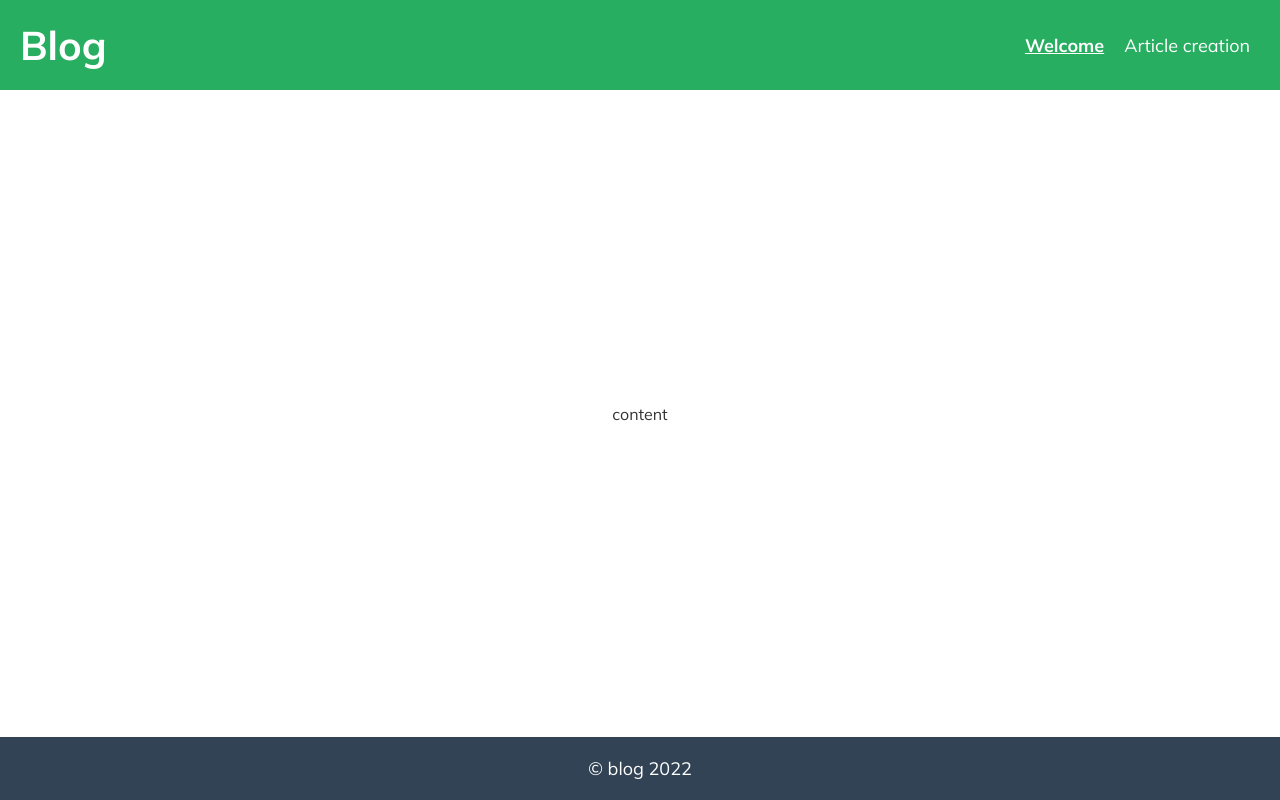
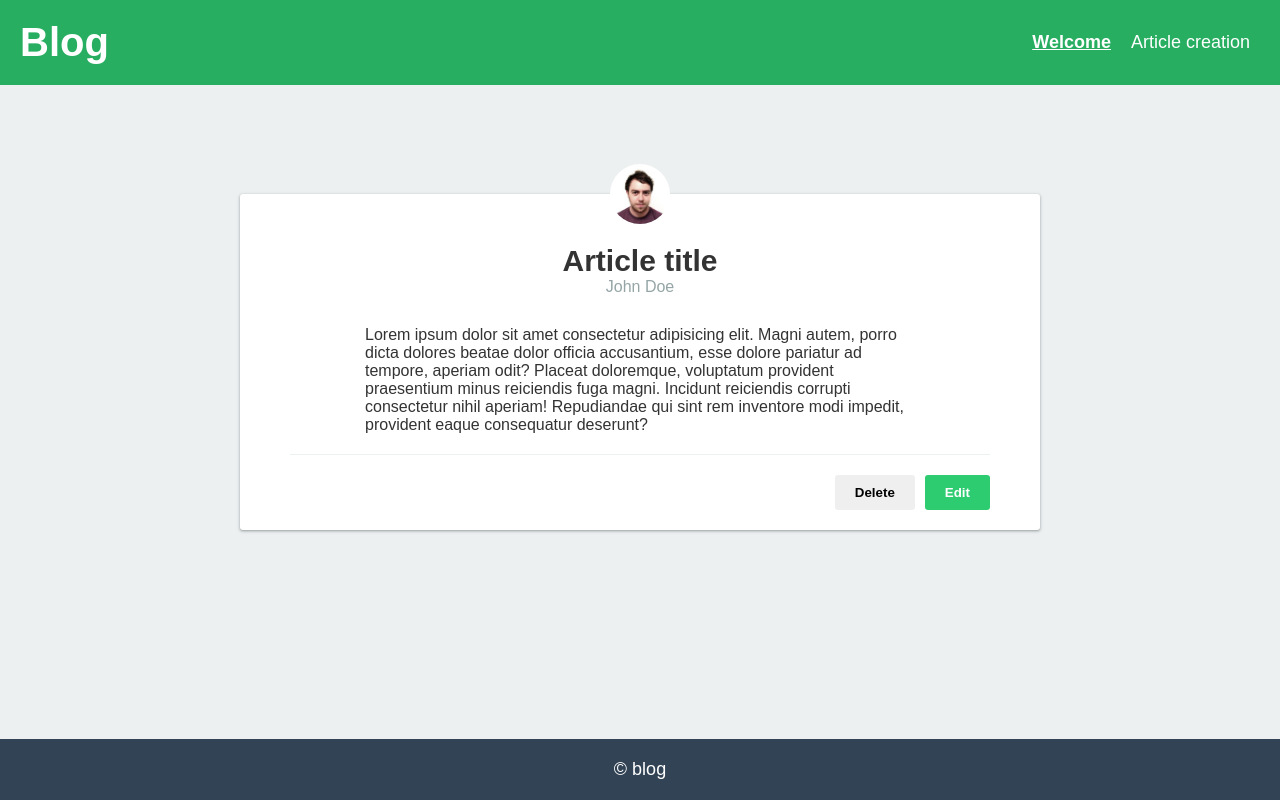
Before and after one commit to oldu73/blog-001, a website built with webpack: page src/index.html in a window 1280 px wide. Built offline with nearby package versions, Linux system fonts and the light colour scheme; a web font is replaced by a local one.

Commit message:
wip articles list

```diff
--- a/src/assets/styles/_variables.scss
+++ b/src/assets/styles/_variables.scss
@@ -5,7 +5,8 @@
   --text: #333;
   --divider: #ecf0f1;
   --dark-gey: #324355;
+  --hint: #95a5a6;
   --error: #e74c3c;
-  --font-family: "Mulish", sans-serif;
+  --font-family: "Muli", sans-serif;
   --box-shadow: 0 1px 2px 0 rgba(60,64,67,.3),0 1px 3px 1px rgba(60,64,67,.15)
 }
--- a/src/assets/styles/styles.scss
+++ b/src/assets/styles/styles.scss
@@ -48,6 +48,7 @@ header {
 .content {
   grid-area: content;
   padding: 20px;
+  background: var(--divider);
 }
 
 footer {
--- a/src/form/form.js
+++ b/src/form/form.js
@@ -32,7 +32,7 @@ form.addEventListener("submit", async (event) => {
 
 const formIsValid = (article) => {
   errors = [];
-  if (!article.author || !article.category || !article.content) {
+  if (!article.author || !article.category || !article.content || !article.img || !article.title) {
     errors.push("All fields must be filled!");
   }
   if (article.content.length < 20) {
--- a/src/form/form.scss
+++ b/src/form/form.scss
@@ -3,6 +3,7 @@
   justify-content: center;
   align-items: center;
   form {
+    background: white;
     width: 700px;
     padding: 4rem;
     box-shadow: var(--box-shadow);
--- a/src/index.html
+++ b/src/index.html
@@ -4,10 +4,8 @@
     <meta charset="UTF-8" />
     <meta name="viewport" content="width=device-width, initial-scale=1.0" />
     <meta http-equiv="X-UA-Compatible" content="ie=edge" />
-    <link rel="preconnect" href="https://fonts.googleapis.com" />
-    <link rel="preconnect" href="https://fonts.gstatic.com" crossorigin />
     <link
-      href="https://fonts.googleapis.com/css2?family=Mulish:wght@300;400;700&display=swap"
+      href="https://fonts.googleapis.com/css?family=Muli:300,400,700&display=swap"
       rel="stylesheet"
     />
     <title>Blog</title>
@@ -25,8 +23,29 @@
           </li>
         </ul>
       </header>
-      <div class="content">content</div>
-      <footer>© blog 2022</footer>
+      <div class="content">
+        <div class="articles-container">
+          <div class="article">
+            <img src="./assets/images/73.jpg" alt="profile" />
+            <h2>Article title</h2>
+            <p class="article-author">John Doe</p>
+            <p class="article-content">
+              Lorem ipsum dolor sit amet consectetur adipisicing elit. Magni
+              autem, porro dicta dolores beatae dolor officia accusantium, esse
+              dolore pariatur ad tempore, aperiam odit? Placeat doloremque,
+              voluptatum provident praesentium minus reiciendis fuga magni.
+              Incidunt reiciendis corrupti consectetur nihil aperiam!
+              Repudiandae qui sint rem inventore modi impedit, provident eaque
+              consequatur deserunt?
+            </p>
+            <div class="article-actions">
+              <button class="btn btn-delete">Delete</button>
+              <button class="btn btn-primary">Edit</button>
+            </div>
+          </div>
+        </div>
+      </div>
+      <footer>© blog</footer>
     </div>
   </body>
 </html>
--- a/src/index.scss
+++ b/src/index.scss
@@ -0,0 +1,48 @@
+.content {
+  display: flex;
+  justify-content: center;
+  align-items: center;
+  .articles-container {
+    max-width: 800px;
+    width: 100%;
+    margin: 5rem 0 10rem 0;
+    .article {
+      background: white;
+      padding: 0 5rem;
+      border-radius: 0.3rem;
+      display: flex;
+      margin-bottom: 5rem;
+      flex-direction: column;
+      align-items: center;
+      box-shadow: var(--box-shadow);
+      img {
+        height: 6rem;
+        width: 6rem;
+        border-radius: 50%;
+        margin-top: -3rem;
+      }
+      h2 {
+        margin-top: 2rem;
+        margin-bottom: 0;
+      }
+      .article-author {
+        color: var(--hint);
+        margin-bottom: 3rem;
+      }
+      .article-content {
+        max-width: 550px;
+      }
+      .article-actions {
+        width: 100%;
+        display: flex;
+        justify-content: flex-end;
+        padding: 2rem 0;
+        margin-top: 2rem;
+        border-top: 1px solid var(--divider);
+        .btn {
+          margin-left: 1rem;
+        }
+      }
+    }
+  }
+}
```
Also changed, not shown: src/form/form.html (+10 -4 lines), src/assets/images/73.jpg (added), 1 other file.
